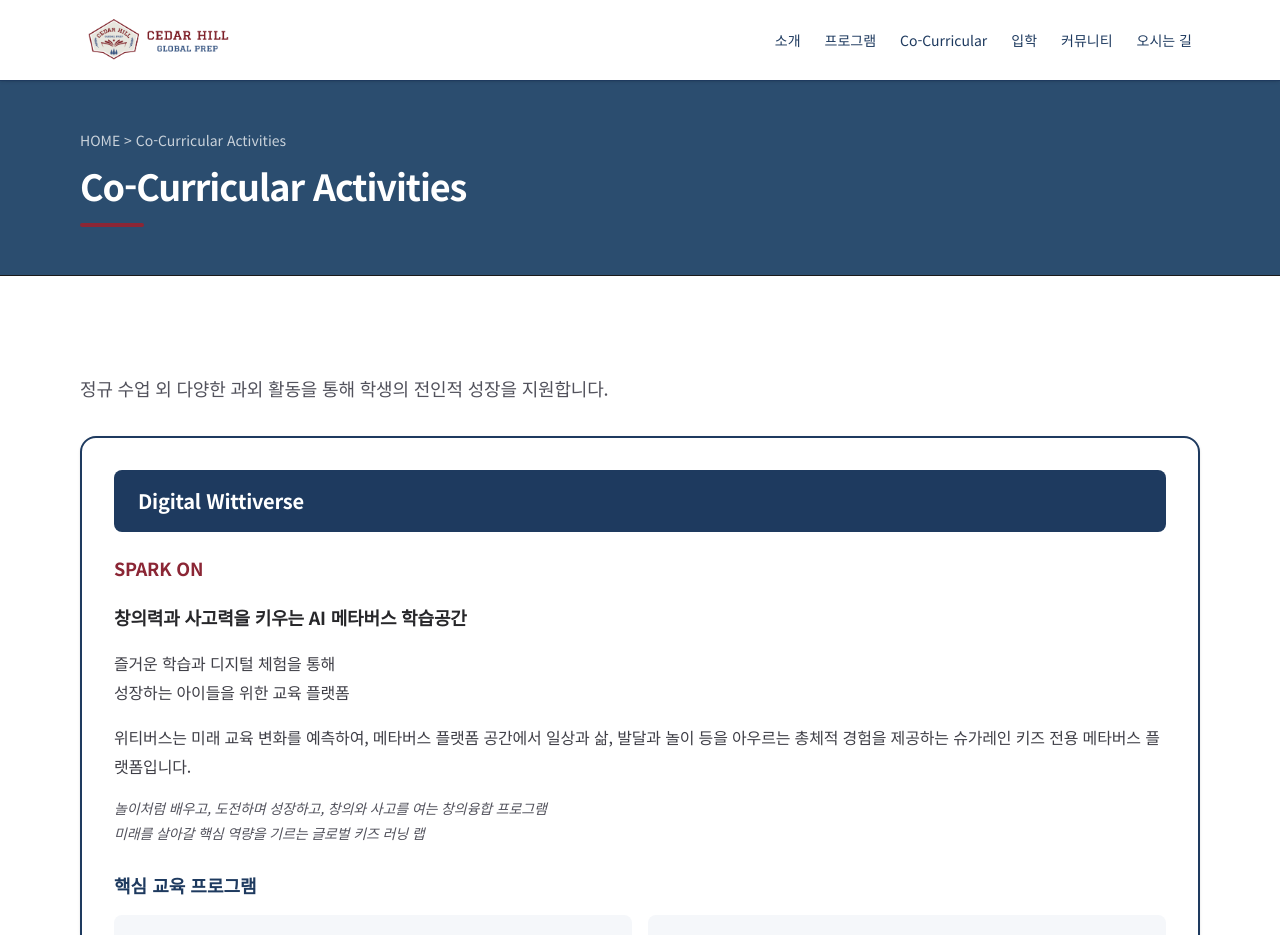
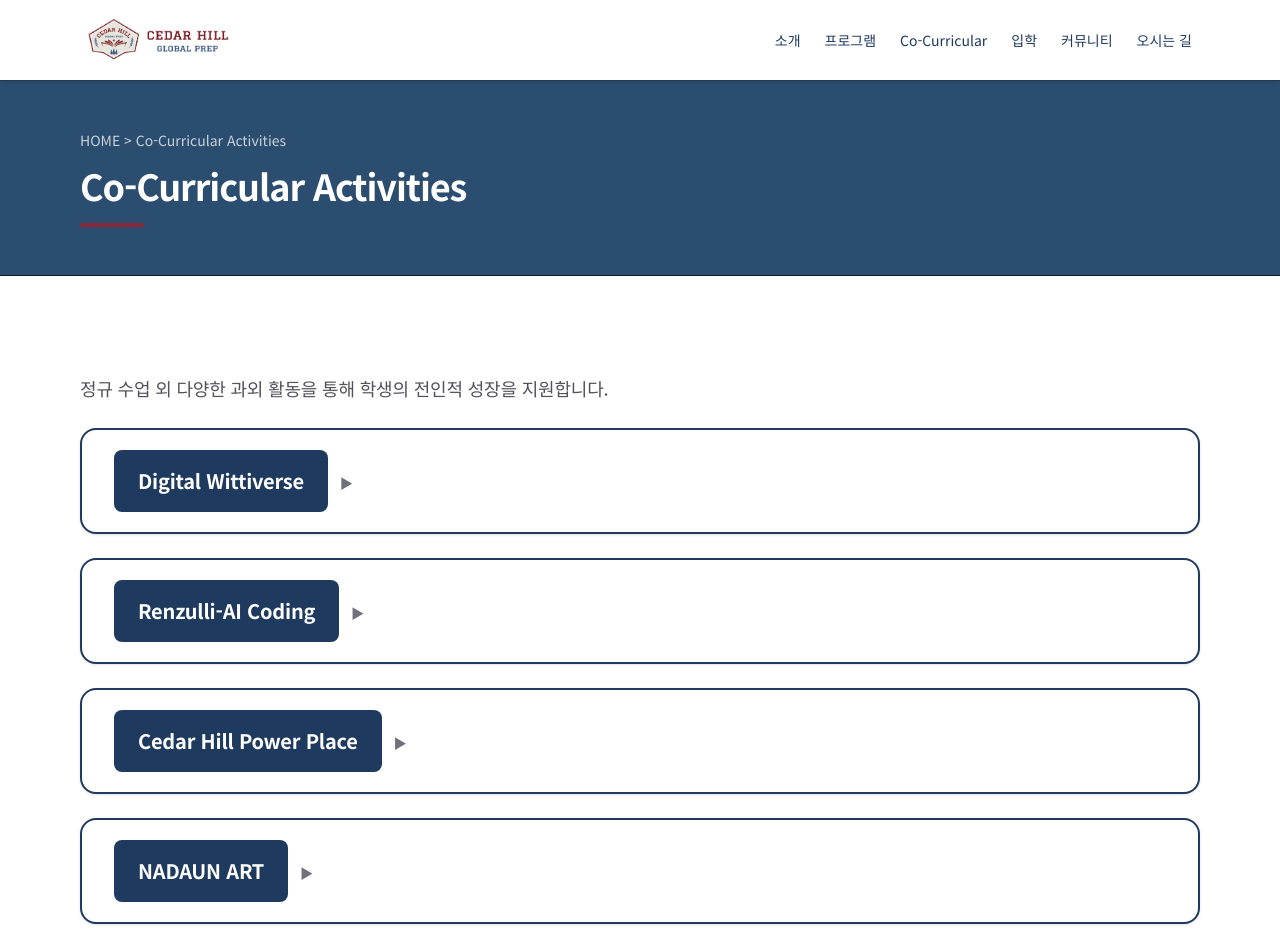
Before and after one commit to jungyoon0312/cedarhill, a Next.js app: page /co-curricular-activities in a window 1280 px wide. Shown: the top 935 px of the page. Built offline with nearby package versions, Linux system fonts and the light colour scheme.

Commit message:
Co-Curricular Activities 페이지를 아코디언 구조로 변경: 제목 클릭 시 내용 펼침/접힘

```diff
--- a/src/app/co-curricular-activities/page.tsx
+++ b/src/app/co-curricular-activities/page.tsx
@@ -1,27 +1,56 @@
-import type { Metadata } from "next";
+"use client";
+
+import { useState } from "react";
 import SubHero from "../components/SubHero";
 
-export const metadata: Metadata = {
-  title: "Co-Curricular Activities | CEDAR HILL Global Prep",
-  description: "CEDAR HILL Global Prep의 Co-Curricular Activities를 소개합니다. Digital Wittiverse, Renzulli-AI Coding, Cedar Hill Power Place, NADAUN ART 등 다양한 과외 활동을 확인하세요.",
+export default function CoCurricularActivitiesPage() {
+  const [openSections, setOpenSections] = useState<{
+    digitalWittiverse: boolean;
+    renzulliAI: boolean;
+    powerPlace: boolean;
+    nadaunArt: boolean;
+  }>({
+    digitalWittiverse: false,
+    renzulliAI: false,
+    powerPlace: false,
+    nadaunArt: false,
+  });
+
+  const toggleSection = (section: keyof typeof openSections) => {
+    setOpenSections((prev) => ({
+      ...prev,
+      [section]: !prev[section],
+    }));
   };
 
-export default function CoCurricularActivitiesPage() {
   return (
     <>
       <SubHero title="Co-Curricular Activities" breadcrumb="HOME > Co-Curricular Activities" />
 
-      <section className="mx-auto max-w-6xl px-4 py-12 sm:py-20 md:py-24 space-y-6 sm:space-y-8 bg-white">
+      <section className="mx-auto max-w-6xl px-4 py-12 sm:py-20 md:py-24 space-y-4 sm:space-y-6 bg-white">
         <div className="space-y-4 sm:space-y-6 max-w-3xl">
           <p className="text-sm sm:text-base md:text-lg text-zinc-600 mb-4 sm:mb-6 leading-relaxed">
             정규 수업 외 다양한 과외 활동을 통해 학생의 전인적 성장을 지원합니다.
           </p>
         </div>
 
-        {/* Digital Wittiverse 상세 섹션 */}
-        <div className="mb-6 sm:mb-8 rounded-2xl border-2 bg-white p-4 sm:p-6 md:p-8 shadow-sm" style={{ borderColor: "var(--brand-navy)" }}>
+        {/* Digital Wittiverse 아코디언 */}
+        <div className="rounded-2xl border-2 bg-white shadow-sm overflow-hidden" style={{ borderColor: "var(--brand-navy)" }}>
+          <button
+            onClick={() => toggleSection("digitalWittiverse")}
+            className="w-full text-left px-4 sm:px-6 md:px-8 py-4 sm:py-5 hover:bg-zinc-50 transition-colors"
+          >
+            <h3 className="text-lg sm:text-xl md:text-2xl font-bold px-4 sm:px-6 py-3 sm:py-4 rounded-lg text-white inline-block" style={{ background: "var(--brand-navy)", color: "#ffffff" }}>
+              Digital Wittiverse
+            </h3>
+            <span className="ml-3 text-zinc-500 text-sm">
+              {openSections.digitalWittiverse ? "▼" : "▶"}
+            </span>
+          </button>
+
+          {openSections.digitalWittiverse && (
+            <div className="px-4 sm:px-6 md:px-8 pb-4 sm:pb-6 md:pb-8 pt-2">
               <div className="mb-4 sm:mb-6">
-            <h3 className="text-lg sm:text-xl md:text-2xl font-bold mb-4 sm:mb-5 px-4 sm:px-6 py-3 sm:py-4 rounded-lg text-white" style={{ background: "var(--brand-navy)", color: "#ffffff" }}>Digital Wittiverse</h3>
                 <p className="text-sm sm:text-base md:text-lg font-semibold mb-3 sm:mb-4" style={{ color: "var(--brand-burgundy)" }}>SPARK ON</p>
                 <p className="text-sm sm:text-base md:text-lg font-semibold mb-3 sm:mb-4 text-zinc-800 leading-relaxed">
                   창의력과 사고력을 키우는 AI 메타버스 학습공간
@@ -88,11 +117,26 @@
                 </div>
               </div>
             </div>
+          )}
+        </div>
 
-        {/* Renzulli-AI Coding 상세 섹션 */}
-        <div className="mb-6 sm:mb-8 rounded-2xl border-2 bg-white p-4 sm:p-6 md:p-8 shadow-sm" style={{ borderColor: "var(--brand-navy)" }}>
+        {/* Renzulli-AI Coding 아코디언 */}
+        <div className="rounded-2xl border-2 bg-white shadow-sm overflow-hidden" style={{ borderColor: "var(--brand-navy)" }}>
+          <button
+            onClick={() => toggleSection("renzulliAI")}
+            className="w-full text-left px-4 sm:px-6 md:px-8 py-4 sm:py-5 hover:bg-zinc-50 transition-colors"
+          >
+            <h3 className="text-lg sm:text-xl md:text-2xl font-bold px-4 sm:px-6 py-3 sm:py-4 rounded-lg text-white inline-block" style={{ background: "var(--brand-navy)", color: "#ffffff" }}>
+              Renzulli-AI Coding
+            </h3>
+            <span className="ml-3 text-zinc-500 text-sm">
+              {openSections.renzulliAI ? "▼" : "▶"}
+            </span>
+          </button>
+
+          {openSections.renzulliAI && (
+            <div className="px-4 sm:px-6 md:px-8 pb-4 sm:pb-6 md:pb-8 pt-2">
               <div className="mb-4 sm:mb-6">
-            <h3 className="text-lg sm:text-xl md:text-2xl font-bold mb-4 sm:mb-5 px-4 sm:px-6 py-3 sm:py-4 rounded-lg text-white" style={{ background: "var(--brand-navy)", color: "#ffffff" }}>Renzulli-AI Coding</h3>
                 <p className="text-sm sm:text-base md:text-lg font-semibold mb-3 sm:mb-4" style={{ color: "var(--brand-burgundy)" }}>AI Coding Experience Center & Specialized Education Center</p>
                 <p className="text-xs sm:text-sm md:text-base text-zinc-700 leading-relaxed mb-3 sm:mb-4">
                   다양한 AI 코딩 프로그램을 자유롭게 체험하고 놀이처럼 배울 수 있는 'AI Coding Experience Center'와, 다양한 AI 코딩 프로그램을 소그룹 수업으로 코딩 전문 강사와 함께 배우는 'AI Coding Specialized Education Center'를 운영합니다.
@@ -157,11 +201,26 @@
                 </div>
               </div>
             </div>
+          )}
+        </div>
 
-        {/* Cedar Hill Power Place 상세 섹션 */}
-        <div className="mb-6 sm:mb-8 rounded-2xl border-2 bg-white p-4 sm:p-6 md:p-8 shadow-sm" style={{ borderColor: "var(--brand-navy)" }}>
+        {/* Cedar Hill Power Place 아코디언 */}
+        <div className="rounded-2xl border-2 bg-white shadow-sm overflow-hidden" style={{ borderColor: "var(--brand-navy)" }}>
+          <button
+            onClick={() => toggleSection("powerPlace")}
+            className="w-full text-left px-4 sm:px-6 md:px-8 py-4 sm:py-5 hover:bg-zinc-50 transition-colors"
+          >
+            <h3 className="text-lg sm:text-xl md:text-2xl font-bold px-4 sm:px-6 py-3 sm:py-4 rounded-lg text-white inline-block" style={{ background: "var(--brand-navy)", color: "#ffffff" }}>
+              Cedar Hill Power Place
+            </h3>
+            <span className="ml-3 text-zinc-500 text-sm">
+              {openSections.powerPlace ? "▼" : "▶"}
+            </span>
+          </button>
+
+          {openSections.powerPlace && (
+            <div className="px-4 sm:px-6 md:px-8 pb-4 sm:pb-6 md:pb-8 pt-2">
               <div className="mb-4 sm:mb-6">
-            <h3 className="text-lg sm:text-xl md:text-2xl font-bold mb-4 sm:mb-5 px-4 sm:px-6 py-3 sm:py-4 rounded-lg text-white" style={{ background: "var(--brand-navy)", color: "#ffffff" }}>Cedar Hill Power Place</h3>
                 <p className="text-xs sm:text-sm md:text-base text-zinc-700 leading-relaxed mb-3 sm:mb-4">
                   뉴스포츠, 놀이체육, 키즈성장 스포츠를 통한 전인적 신체 발달 프로그램입니다.
                 </p>
@@ -223,11 +282,26 @@
                 </div>
               </div>
             </div>
+          )}
+        </div>
 
-        {/* NADAUN ART 상세 섹션 */}
-        <div className="mb-6 sm:mb-8 rounded-2xl border-2 bg-white p-4 sm:p-6 md:p-8 shadow-sm" style={{ borderColor: "var(--brand-navy)" }}>
+        {/* NADAUN ART 아코디언 */}
+        <div className="rounded-2xl border-2 bg-white shadow-sm overflow-hidden" style={{ borderColor: "var(--brand-navy)" }}>
+          <button
+            onClick={() => toggleSection("nadaunArt")}
+            className="w-full text-left px-4 sm:px-6 md:px-8 py-4 sm:py-5 hover:bg-zinc-50 transition-colors"
+          >
+            <h3 className="text-lg sm:text-xl md:text-2xl font-bold px-4 sm:px-6 py-3 sm:py-4 rounded-lg text-white inline-block" style={{ background: "var(--brand-navy)", color: "#ffffff" }}>
+              NADAUN ART
+            </h3>
+            <span className="ml-3 text-zinc-500 text-sm">
+              {openSections.nadaunArt ? "▼" : "▶"}
+            </span>
+          </button>
+
+          {openSections.nadaunArt && (
+            <div className="px-4 sm:px-6 md:px-8 pb-4 sm:pb-6 md:pb-8 pt-2">
               <div className="mb-4 sm:mb-6">
-            <h3 className="text-lg sm:text-xl md:text-2xl font-bold mb-4 sm:mb-5 px-4 sm:px-6 py-3 sm:py-4 rounded-lg text-white" style={{ background: "var(--brand-navy)", color: "#ffffff" }}>NADAUN ART</h3>
                 <p className="text-sm sm:text-base md:text-lg font-semibold mb-3 sm:mb-4 text-zinc-800 italic leading-relaxed">
                   "모든 아이는 이미 자기만의 세계를 그려 나간다"
                 </p>
@@ -305,6 +379,8 @@
                 </div>
               </div>
             </div>
+          )}
+        </div>
       </section>
     </>
   );
```
Lines whose indentation alone changed are shown as unchanged.
